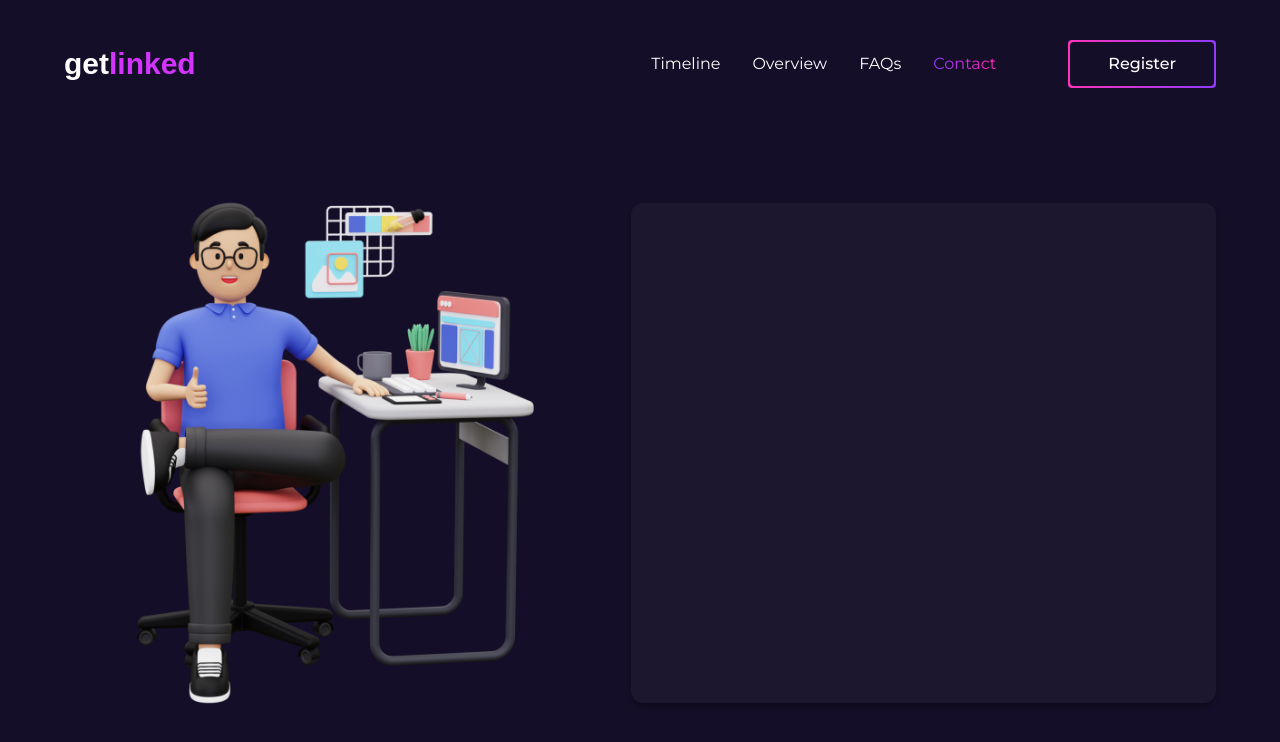
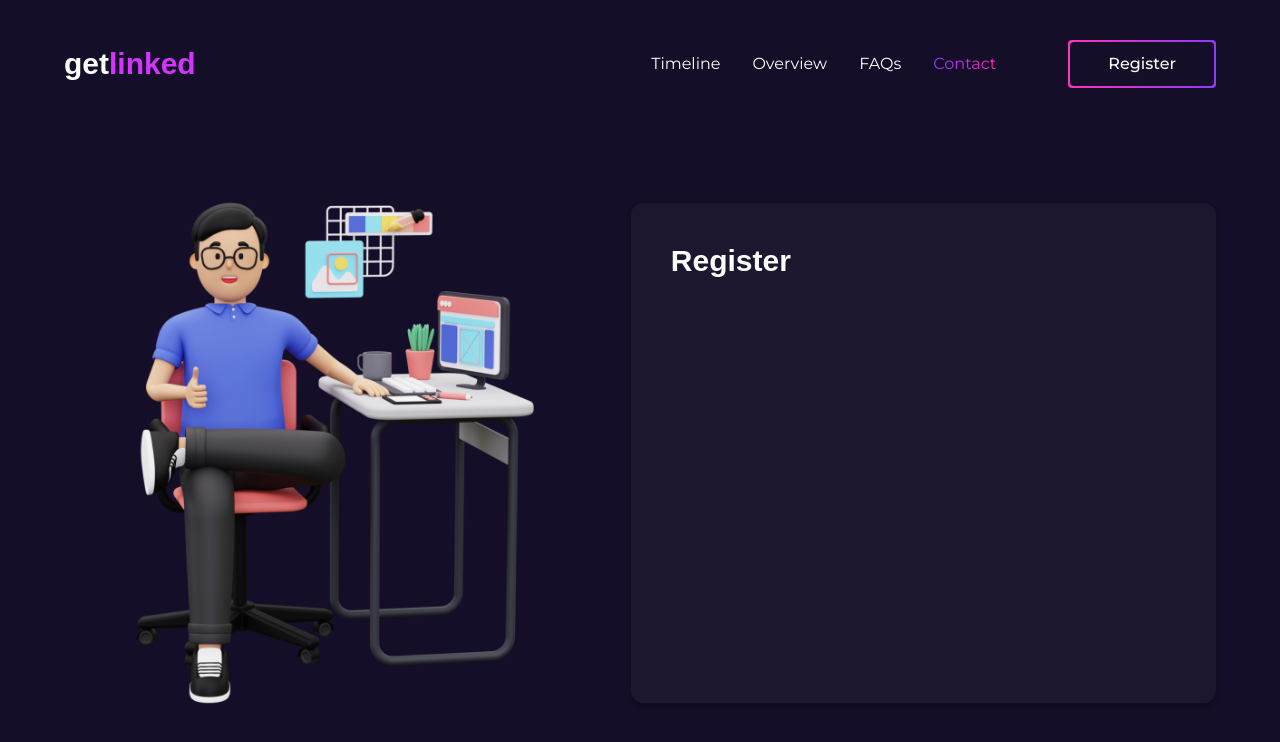
Before and after one commit to gift56/getlinked-ui-challengn, a Next.js app: page /register in a window 1280 px wide. Shown: the top 742 px of the page. Built offline with nearby package versions, Linux system fonts and the light colour scheme; a web font is replaced by a local one.

Commit message:
working on signup page

```diff
--- a/pages/register/index.tsx
+++ b/pages/register/index.tsx
@@ -69,10 +69,14 @@ const Registerpage = () => {
         <div className="container h-full">
           <div className="w-full flex flex-col items-center justify-between tab:flex-row tab:justify-start gap-6">
             <div className="w-full">
-              <img src="/img/registerImg.png" alt="registration_avatar" className="tab:h-[650px] object-cover" />
+              <img
+                src="/img/registerImg.png"
+                alt="registration_avatar"
+                className="tab:h-[650px] object-cover"
+              />
             </div>
             <div className="w-full tab:bg-[#ffffff08] tab:shadow-registerShad tab:rounded-xl tab:p-10 text-white tab:h-[500px] tab:overflow-y-auto flex flex-col items-start justify-start gap-5">
-
+              <h2 className="hidden tab:block text-3xl font-semibold font-clash">Register</h2>
             </div>
           </div>
         </div>
```
